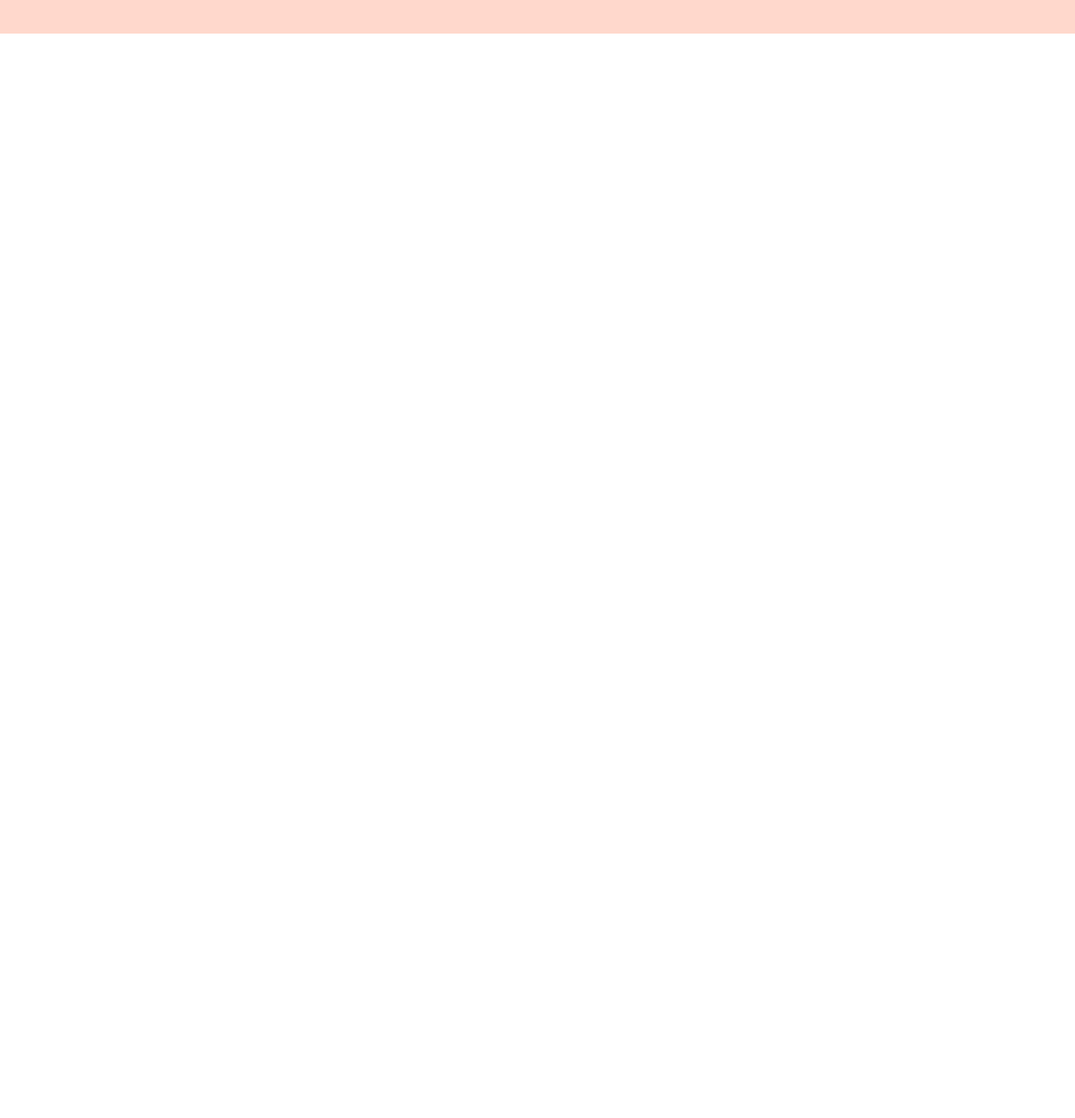
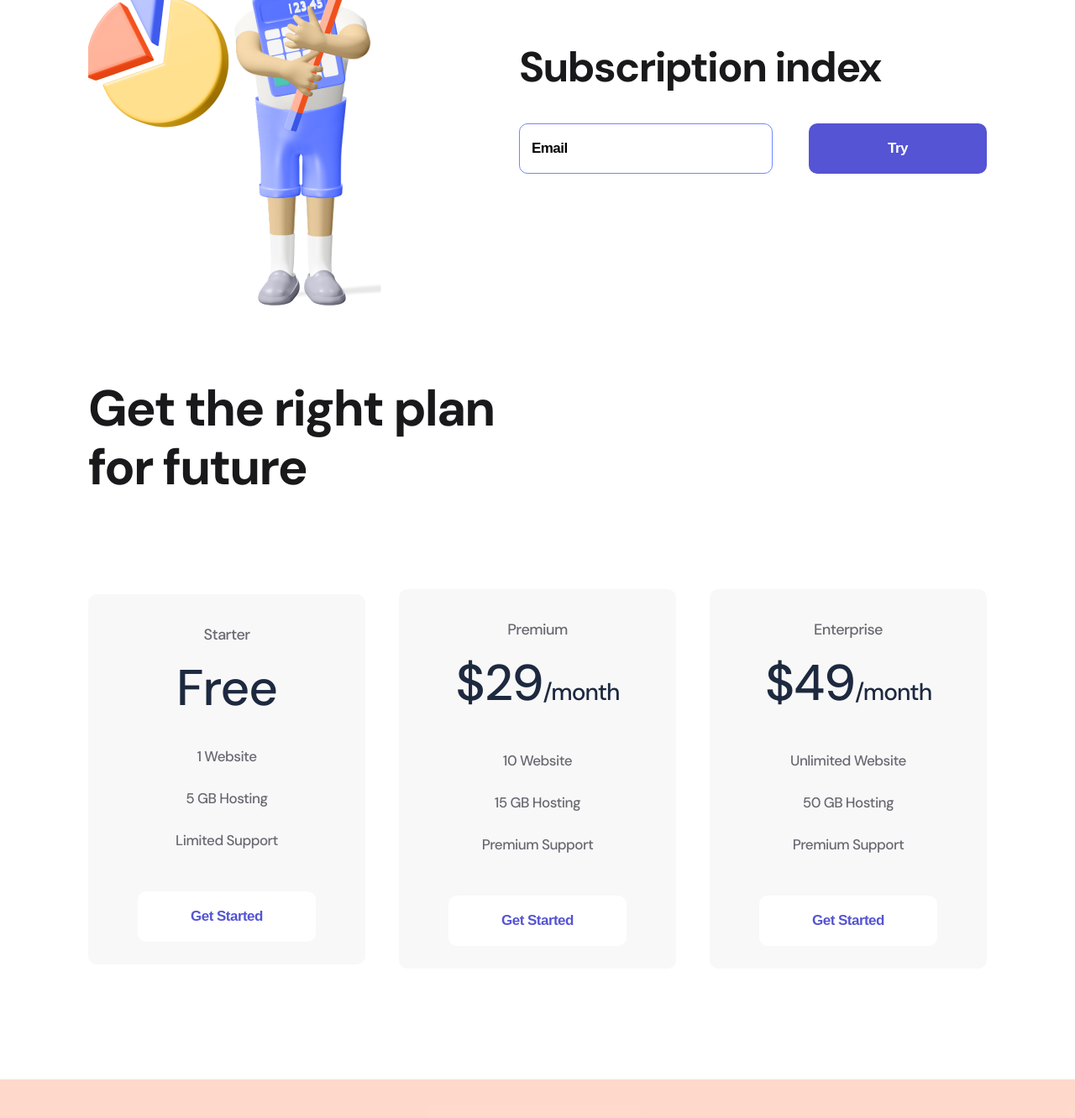
Before and after one commit to JullsK/logoipsum, a plain HTML site: page index.html in a window 1280 px wide. Shown: the part 969-2301 px from the top of the page at 84% size. Before the commit the page ends 1009 px from the top, so only its background shows below. Drawn offline with nearby package versions, Linux system fonts and the light colour scheme.

Commit message:
Add files via upload

```diff
--- a/index.html
+++ b/index.html
@@ -66,6 +66,77 @@
                 <img src="./img/firstman.png" alt="firstman">
             </div>
     </section>
+    <section class="container subscribe">
+        <div>
+            <img src="./img/secondman.png" alt="secondman">
+        </div>
+        <div>
+            <h2 class="subscribe__title">
+                Subscription index
+            </h2>
+            <form>
+                <input class="input" type="email" placeholder="Email">
+                <button class=" button button__violet">
+                    Try
+                </button>
+            </form>
+        </div>
+    </section>
+    <section class="container plan">
+      <h2 class="plan__title">
+        Get the right plan for future
+      </h2>
+      <div class="plan__flex">
+          <div class="item">
+              <p class="item__text">
+                Starter
+              </p>
+              <h3 class="item__title">
+                Free
+              </h3>
+              <ul>
+                  <li class="item__li">1 Website</li>
+                  <li class="item__li">5 GB Hosting</li>
+                  <li class="item__li">Limited Support</li>
+              </ul>
+              <button class="button button__item">
+                Get Started
+              </button>
+          </div>
+          <div class="item">
+            <p class="item__text">
+                Premium
+            </p>
+            <h3 class="item__title">
+              $29<span>/month</span>
+            </h3>
+            <ul>
+                <li class="item__li">10 Website</li>
+                <li class="item__li">15 GB Hosting</li>
+                <li class="item__li">Premium Support</li>
+            </ul>
+            <button class="button button__item">
+              Get Started
+            </button>
+        </div>
+        <div class="item">
+            <p class="item__text">
+                Enterprise
+            </p>
+            <h3 class="item__title">
+              $49<span>/month</span>
+            </h3>
+            <ul>
+                <li class="item__li">Unlimited Website</li>
+                <li class="item__li">50 GB Hosting</li>
+                <li class="item__li">Premium Support</li>
+            </ul>
+            <button class="button button__item">
+              Get Started
+            </button>
+        </div>
+      </div>
+    </section>
     <footer class="footer">
         <div class="container footer__flex">
             <div>
--- a/style/style.css
+++ b/style/style.css
@@ -12,7 +12,8 @@ body{
     padding: 38px 0 47px;
 }
 
-.header__flex, .footer__flex, .about{
+.header__flex, .footer__flex, .about, .subscribe, .plan__flex
+{
     display: flex;
     justify-content:space-between;
     align-items: center;
@@ -60,7 +61,7 @@ body{
 }
 
 .button__orange:hover{
-    background: #b14608;
+    background: #9F3919;
     transition: 500ms;
 }
 
@@ -112,3 +113,110 @@ margin-left: 35px;
 .footer{
     padding: 53px 0 ;
 }
+
+.subscribe{
+    margin-bottom: 85px;
+}
+
+.subscribe__title{
+    font-weight: bold;
+    font-size: 50px;
+    line-height: 57px;
+    letter-spacing: -1.56316px;
+    color: #19191B;
+    margin-bottom: 38px;
+}
+
+.input{
+    width: 302px;
+    height: 60px;
+    border-radius: 10px;
+    border: 1px solid #7087FF;
+    padding-left: 14px;
+    box-sizing: border-box;
+    margin-right: 39px;
+}
+
+.input::placeholder, .input{
+    font-weight: bold;
+    font-size: 17px;
+    line-height: 22px;
+    letter-spacing: -0.531474px;
+    color: #000000;
+}
+.input:focus{
+    outline: none;
+}
+
+.plan{
+    margin-bottom: 132px;
+}
+
+.plan__title{
+    font-weight: bold;
+    font-size: 60px;
+    line-height: 70px;
+    letter-spacing: -1.87579px;
+    color: #19191B;
+    max-width: 504px ;
+    margin-bottom: 110px;
+}
+
+.item{
+width: 330px;
+background:#F8F8F8;
+border-radius: 10px;
+text-align: center;
+padding: 34px 0px 27px;
+}
+
+.item:hover{
+    transition:500ms ;
+    background: #FF7143;
+    box-shadow: 0px 32px 34px rgba(255, 112, 59, 0.317827);
+}
+
+.item__text{
+    font-size: 18px;
+    line-height: 28px;
+    letter-spacing: -0.562737px;
+    color: #696871;
+}
+
+.item:hover .item__text, .item:hover .item__title, .item:hover .item__li{
+    color: #FFFFFF;
+    transition: 500ms;
+}
+
+.item__title{
+    font-size: 60px;
+    line-height: 56px;
+    letter-spacing: -1.03448px;
+    color: #1D293F;
+    margin: 22px 0px 28px;
+}
+
+.item__title span{
+    font-size: 28px;
+}
+
+.item__li{
+    list-style: none;
+    font-size: 17px;
+    line-height: 50px;
+    letter-spacing: -0.531474px;
+    color: #696871;
+}
+
+.button__item{
+   width: 285;
+   background: white;
+   color:#5454D4 ;
+   margin-top: 36px;
+}
+
+.item:hover .button__item{
+    background: #9F3919;
+    color: white;
+    transition: 500ms;
+}
```
Also changed, not shown: img/secondman.png (added).
